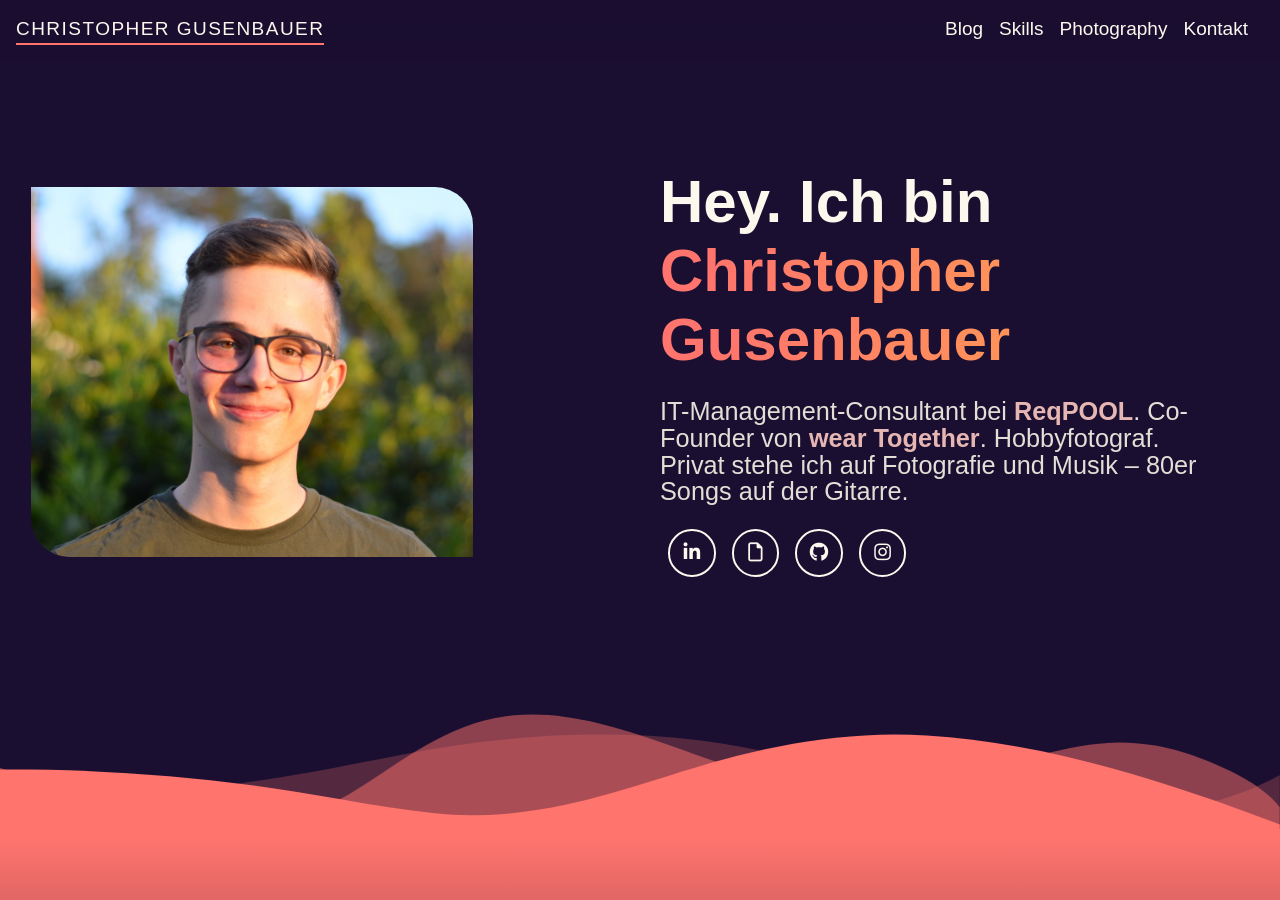
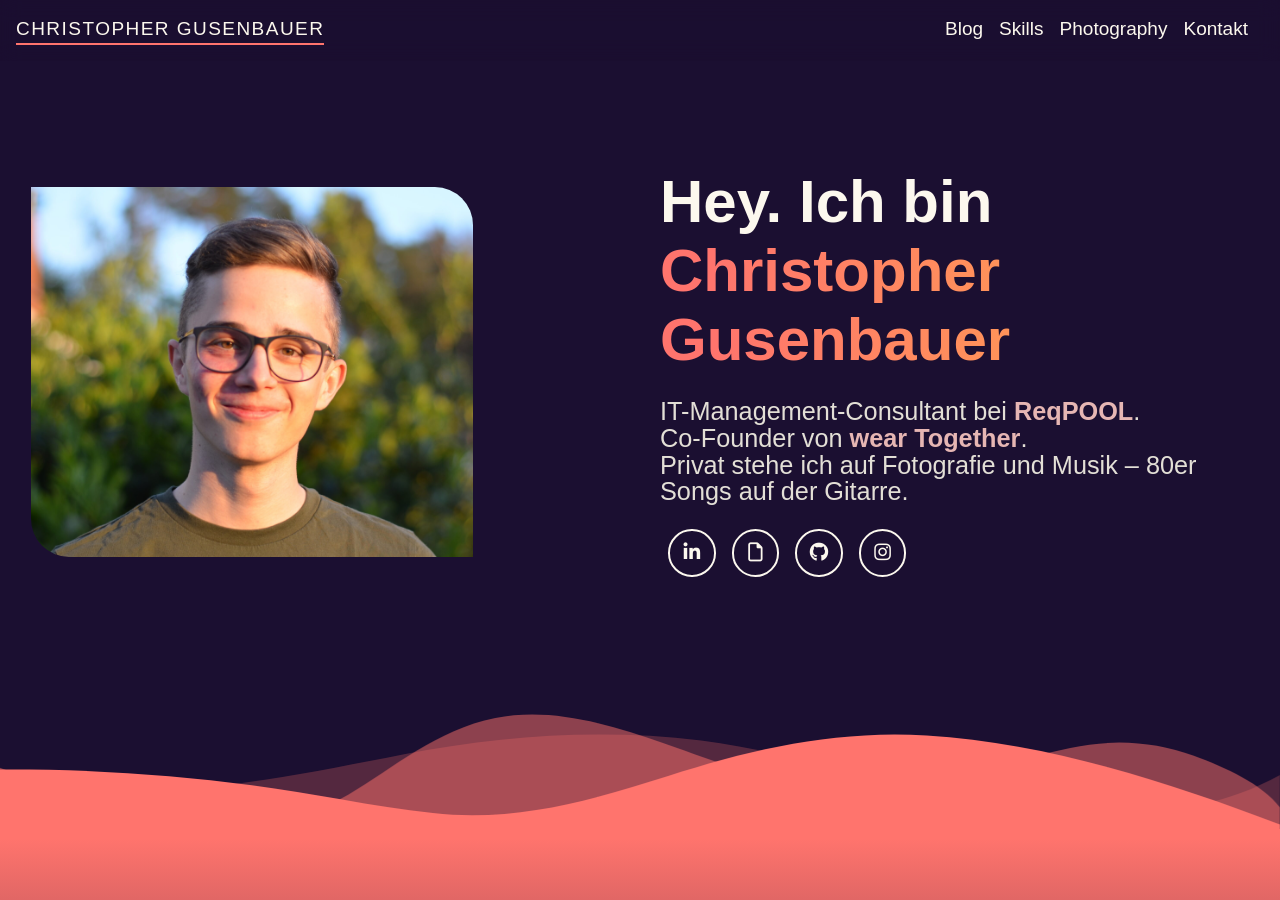
Before and after one commit to FireRedDev/ChristopherGusenbauerAT, a Jekyll site: the page built from index.html, in a window 1280 px wide and 900 px high. Built offline with Jekyll 4.4.1, drawn with Linux system fonts in a browser that asks for light colours; nearby versions of some CDN libraries; a script that is not in the unit is left out.

Commit message:
Update index.html

```diff
--- a/index.html
+++ b/index.html
@@ -35,8 +35,8 @@
                 <img class="headshot" src="images/headshot.jpg">
                 <h1 class>Hey. Ich bin <span class="highlighted-text">Christopher Gusenbauer</span></h1>
                 <p class="self-description">
-                    IT-Management-Consultant bei <a class="fatcolorfultext" href="https://reqpool.com">ReqPOOL</a>. Co-Founder von <a class="fatcolorfultext" href="https://wear-together.at"
-                        target="_blank" >wear Together</a>. Hobbyfotograf.
+                    IT-Management-Consultant bei <a class="fatcolorfultext" href="https://reqpool.com">ReqPOOL</a>.<br>Co-Founder von <a class="fatcolorfultext" href="https://wear-together.at"
+                        target="_blank" >wear Together</a>.
                     <br>Privat stehe ich auf Fotografie und Musik – 80er Songs auf der Gitarre.
                 </p>
                 <ul class="social-icons">
```
